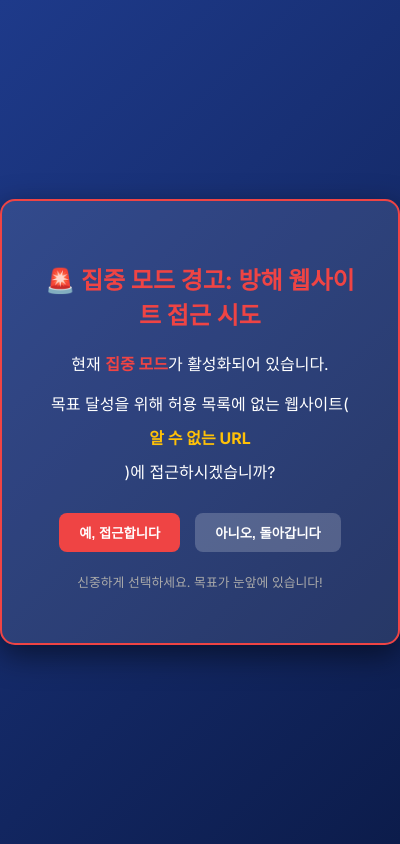
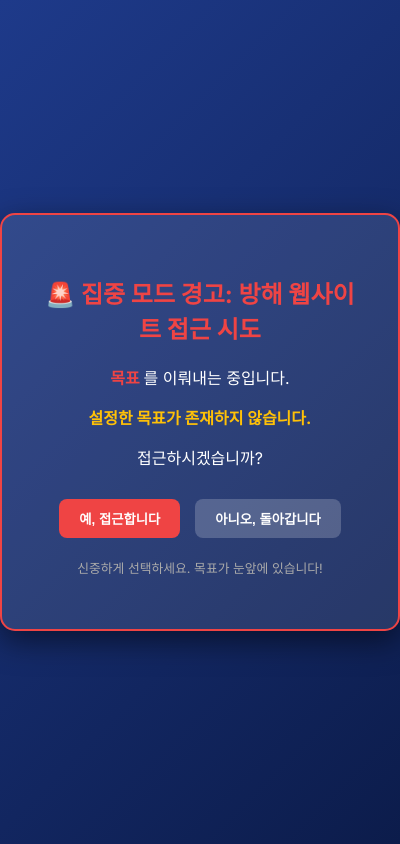
Before and after one commit to rkdgur2016/hocasonja, a browser extension: page popup/warning.html in a window 400 px wide. Drawn offline with Linux system fonts and the light colour scheme.

Commit message:
last commit! it's over

```diff
--- a/popup/newtab.js
+++ b/popup/newtab.js
@@ -421,7 +421,7 @@ function loadGoal() {
             const newGoal = input.value.trim() || defaultGoal;
             localStorage.setItem(GOAL_STORAGE_KEY, newGoal);
             goalTextElement.textContent = newGoal;
-            input.parentNode.replaceChild(goalTextElement, input);
+            oldChild.replaceWith(newChild);
         };
 
         input.addEventListener('keypress', (e) => {
--- a/popup/warning.html
+++ b/popup/warning.html
@@ -49,8 +49,9 @@
 
     <div class="blocker-content page-center">
         <h2>🚨 집중 모드 경고: 방해 웹사이트 접근 시도</h2>
-        <p>현재 <span class="highlight-text">집중 모드</span>가 활성화되어 있습니다.</p>
-        <p>목표 달성을 위해 허용 목록에 없는 웹사이트(<strong id="blocked-url-display"></strong>)에 접근하시겠습니까?</p>
+        <p><span class="highlight-text">목표 </span>를 이뤄내는 중입니다.</p>
+        <p><strong id="blocked-url-display"></strong>
+        <p>접근하시겠습니까?</p>
         <div class="blocker-actions">
             <button id="confirm-yes" class="btn-proceed">예, 접근합니다</button>
             <button id="confirm-no" class="btn-cancel">아니오, 돌아갑니다</button>
--- a/popup/warning.js
+++ b/popup/warning.js
@@ -1,26 +1,22 @@
 // warning.js
+const GOAL_STORAGE_KEY = 'customNewTabGoal';
 
 document.addEventListener('DOMContentLoaded', () => {
     // 1. URL 파라미터에서 원래 가려던 URL (target)을 가져옴
     const urlParams = new URLSearchParams(window.location.search);
     const targetUrl = urlParams.get('target');
+    const savedGoal = localStorage.getItem(GOAL_STORAGE_KEY);
 
     // 2. HTML 요소 가져오기
     const blockedUrlDisplay = document.getElementById('blocked-url-display');
     const confirmYes = document.getElementById('confirm-yes'); // '예, 접근합니다' 버튼 ID
     const confirmNo = document.getElementById('confirm-no');  // '아니오, 돌아갑니다' 버튼 ID
 
-    // 필수 요소가 없으면 오류 로그를 남기고 종료 (디버깅 목적)
-    if (!confirmYes || !confirmNo) {
-        console.error("Critical Error: 'confirm-yes' or 'confirm-no' button ID not found in warning.html.");
-        return;
-    }
-
     // 3. 화면에 차단된 URL 표시
     if (targetUrl && blockedUrlDisplay) {
-        blockedUrlDisplay.textContent = decodeURIComponent(targetUrl);
+        blockedUrlDisplay.textContent = decodeURIComponent(savedGoal);
     } else if (blockedUrlDisplay) {
-        blockedUrlDisplay.textContent = '알 수 없는 URL';
+        blockedUrlDisplay.textContent = '설정한 목표가 존재하지 않습니다.';
     }
 
     // 4. [예, 접근합니다] 버튼 클릭 시 (브라우저 종료 시까지 도메인 허용)
@@ -35,7 +31,7 @@ document.addEventListener('DOMContentLoaded', () => {
                 urlToAllow = urlObj.origin + '/';
             } catch (e) {
                 // 2. 파싱 실패 시 (예: 'google.com'만 입력된 경우)
-                console.warn("URL parsing failed, attempting simple host extraction:", e);
+                console.warn("URL 파싱에 실패했습니다.", e);
 
                 // 임시로 http://를 붙여서 호스트네임만 추출하여 임시 허용 요청
                 try {
```
Also changed, not shown: popup/newtab.html (+1 -1 lines), images/pacemaker 128x128.png (added), images/pacemaker 48x48.png (added), manifest.json, scripts/content.js (deleted).
